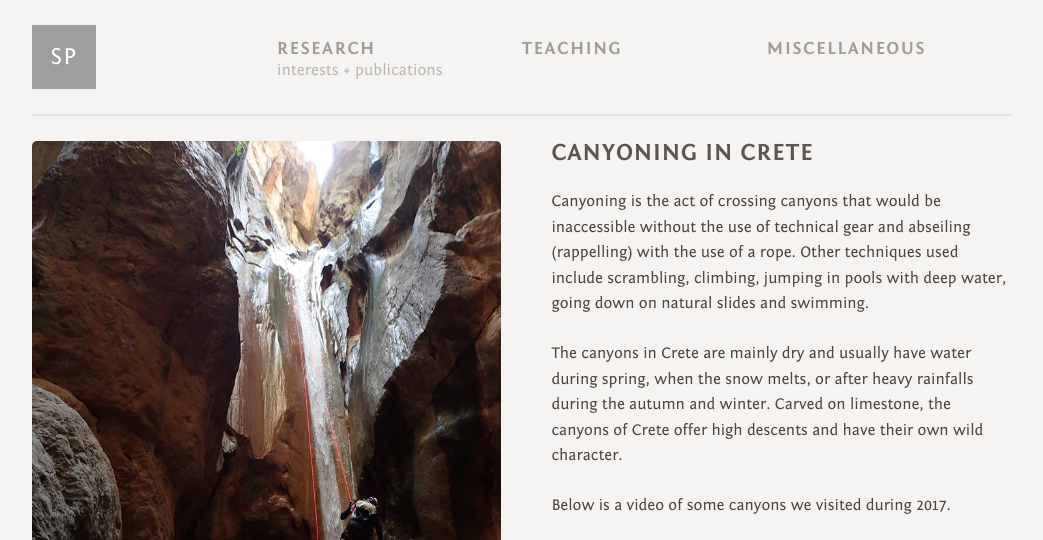
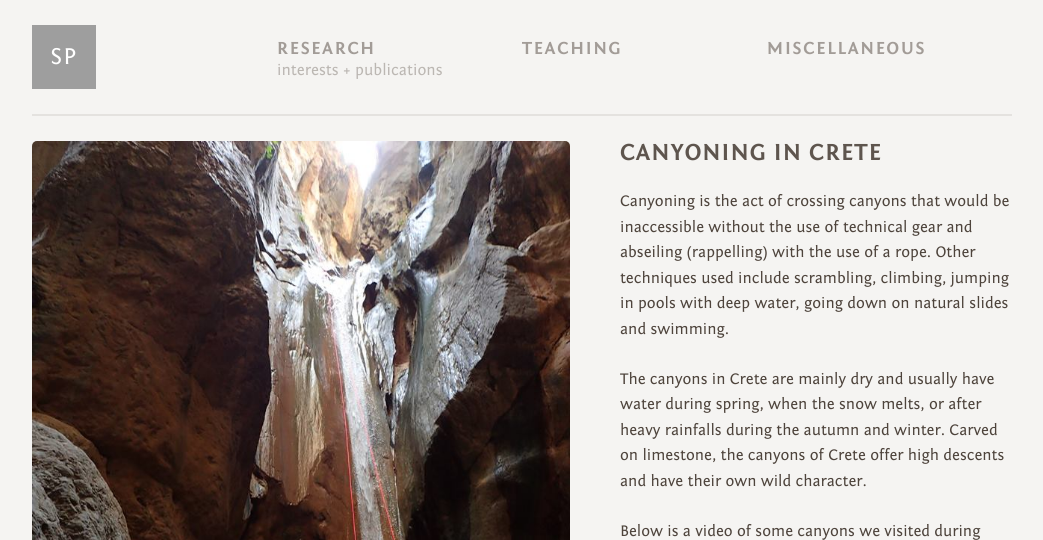
Before and after one commit to spapadem/spapadem.github.io, a PHP site: page /misc.html in a window 1280 px wide. Shown: the top 540 px of the page, without its empty margins (118-1161 px from the left). Run offline with PHP 8.4, Linux system fonts and the light colour scheme; some libraries are stand-ins or nearby versions; grey boxes are pictures that could not be loaded.

Commit message:
Update style.css

```diff
--- a/css/style.css
+++ b/css/style.css
@@ -317,18 +317,18 @@ nav[role="navigation"] ul li a em {
 
 .module-main {
     float: left;
-    width: 53%;
+    width: 60%;
     padding: 0 50px 0 0;
 }
 
 .module-side {
     float: right;
-    width: 47%;
+    width: 40%;
 }
 
 .module-sidel {
     float: right;
-    width: 47%;
+    width: 40%;
 }
 .module-side > h2 { margin-top: 0; }
 
```
